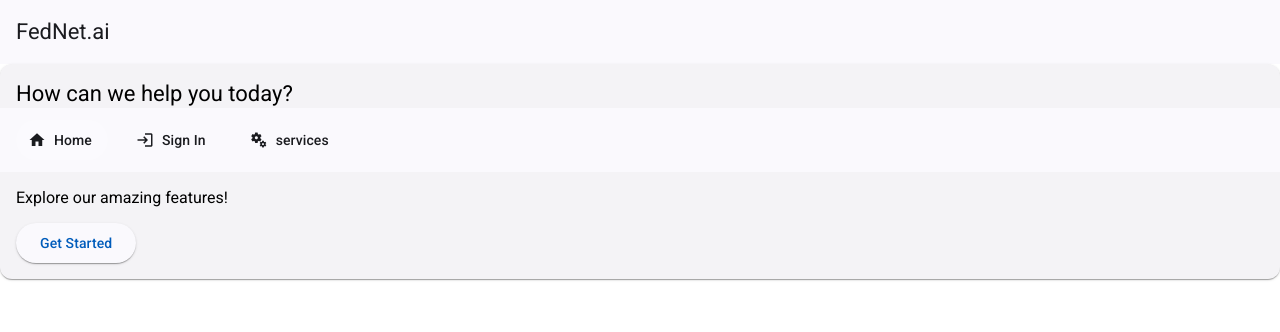
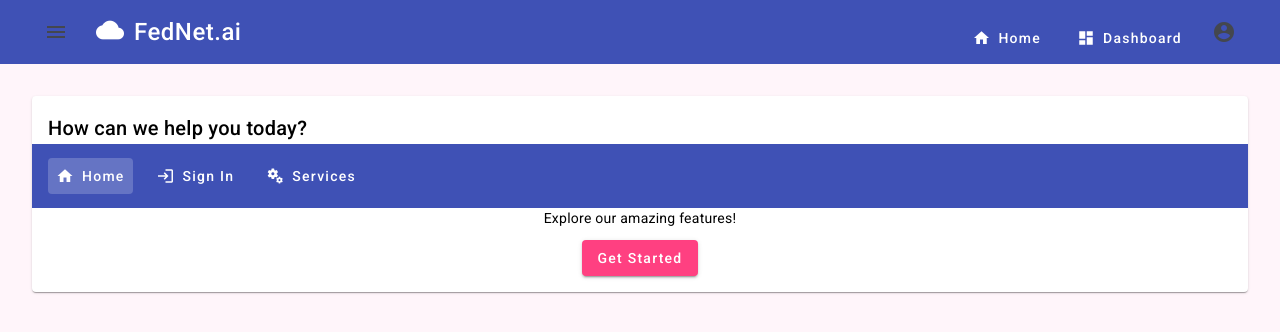
Before and after one commit to BlaineKTMO/SHX-FE, an Angular app in the folder shx-fe/: page /home in a window 1280 px wide. Shown: the top 332 px of the page. Built offline with nearby package versions, Linux system fonts and the light colour scheme.

Commit message:
WIth Good GUI

```diff
--- a/shx-fe/angular.json
+++ b/shx-fe/angular.json
@@ -5,7 +5,11 @@
   "projects": {
     "shx-fe": {
       "projectType": "application",
-      "schematics": {},
+      "schematics": {
+        "@schematics/angular:component": {
+        "style": "scss"
+      }
+    },
       "root": "",
       "sourceRoot": "src",
       "prefix": "app",
--- a/shx-fe/src/app/app.component.html
+++ b/shx-fe/src/app/app.component.html
@@ -1,8 +1,32 @@
 <!-- app.component.html -->
-<mat-toolbar color="primary">
-    <span>FedNet.ai</span>
-    <nav>
-    </nav>
-  </mat-toolbar>
+<mat-toolbar color="primary" class="main-header">
+  <div class="toolbar-content">
+    <div class="left-section">
+      <button mat-icon-button aria-label="Menu">
+        <mat-icon>menu</mat-icon>
+      </button>
+      <span class="brand">
+        <mat-icon class="brand-icon">cloud</mat-icon>
+        FedNet.ai
+      </span>
+    </div>
 
-  <router-outlet></router-outlet>
+    <div class="right-section">
+      <nav>
+        <a mat-button routerLink="/home" class="nav-link">
+          <mat-icon>home</mat-icon>
+          <span>Home</span>
+        </a>
+        <a mat-button routerLink="/dashboard" class="nav-link">
+          <mat-icon>dashboard</mat-icon>
+          <span>Dashboard</span>
+        </a>
+        <button mat-icon-button class="user-menu">
+          <mat-icon>account_circle</mat-icon>
+        </button>
+      </nav>
+    </div>
+  </div>
+</mat-toolbar>
+
+<router-outlet></router-outlet>
--- /dev/null
+++ b/shx-fe/src/app/app.component.scss
@@ -0,0 +1,77 @@
+/* app.component.scss */
+.main-header {
+    box-shadow: 0 2px 10px rgba(0,0,0,0.1);
+    position: flex;
+    top: 0;
+    z-index: 1000;
+    width: 100%;
+
+    .toolbar-content {
+      display: flex;
+      justify-content: space-between;
+      align-items: center;
+      width: 100%;
+      margin: 0 auto;
+      padding: 0 16px;
+    }
+
+    .left-section {
+      display: flex;
+      align-items: center;
+      gap: 16px;
+    }
+
+    .brand {
+      font-size: 1.5rem;
+      font-weight: 500;
+      letter-spacing: 0.5px;
+      display: flex;
+      align-items: left;
+
+      &-icon {
+        margin-right: 10px;
+        font-size: 28px;
+        width: 28px;
+        height: 28px;
+      }
+    }
+
+    .nav-link {
+      margin: 0 10px;
+      transition: all 0.3s ease;
+
+      mat-icon {
+        margin-right: 8px;
+      }
+
+      &:hover {
+        transform: translateY(-2px);
+        opacity: 0.9;
+      }
+    }
+
+    .user-menu {
+      margin-left: 0px;
+    }
+
+    @media (max-width: 768px) {
+      .brand {
+        font-size: 1.2rem;
+      }
+
+      .nav-link span {
+        display: none;
+      }
+
+      .nav-link mat-icon {
+        margin-right: 0;
+      }
+    }
+  }
+
+  /* Prevent content overlap */
+  router-outlet + * {
+    margin-top: 64px;
+    padding: 20px;
+    min-height: calc(100vh - 64px);
+  }
--- a/shx-fe/src/app/home/home.component.html
+++ b/shx-fe/src/app/home/home.component.html
@@ -1,4 +1,5 @@
 <!-- home.component.html -->
+<div class="home">
 <mat-card class="home-container">
   <mat-card-header>
     <mat-card-title>How can we help you today?</mat-card-title>
@@ -11,3 +12,4 @@
     <button mat-raised-button color="accent" routerLink="/signin">Get Started</button>
   </mat-card-content>
 </mat-card>
+</div>
--- a/shx-fe/src/app/home/home.component.scss
+++ b/shx-fe/src/app/home/home.component.scss
@@ -1,19 +1,22 @@
 /* home.component.css */
 .home {
-    text-align: center;
-    padding: 2rem;
-  }
+  text-align: center;
+  padding: 2rem;
+  background: hsl(330, 100%, 98%);
+  min-height: 100vh; /* Ensures it covers the viewport height */
+}
 
   .cta-button {
     display: inline-block;
     padding: 1rem 2rem;
-    background: #1976d2;
-    color: white;
+    background: #000000;
+    color: rgb(2, 2, 2);
     text-decoration: none;
     border-radius: 4px;
     margin-top: 1rem;
   }
 
-  .cta-button:hover {
-    background: #1565c0;
+  .cta-button {
+    background: #000000;
+    color: white; /* Change to a visible color */
   }
--- a/shx-fe/src/app/menu-bar/menu-bar.component.html
+++ b/shx-fe/src/app/menu-bar/menu-bar.component.html
@@ -13,7 +13,7 @@
 
       <a mat-button routerLink="/services" routerLinkActive="active">
         <mat-icon>miscellaneous_services</mat-icon>
-        services
+        Services
       </a>
 
     <!-- User Section -->
--- a/shx-fe/src/styles.css
+++ b/shx-fe/src/styles.css
@@ -1,4 +1,8 @@
 /* You can add global styles to this file, and also import other style files */
+/* styles.css */
+/* styles.css */
+@import '@angular/material/prebuilt-themes/indigo-pink.css';
+@import 'https://fonts.googleapis.com/icon?family=Material+Icons';
 
 html, body { height: 100%; }
 body { margin: 0; font-family: Roboto, "Helvetica Neue", sans-serif; }
```
Also changed, not shown: shx-fe/src/app/app.component.ts (+7 -0 lines).
